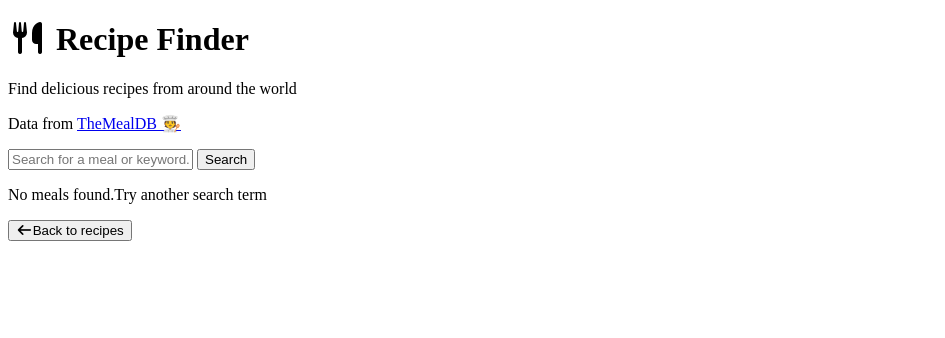
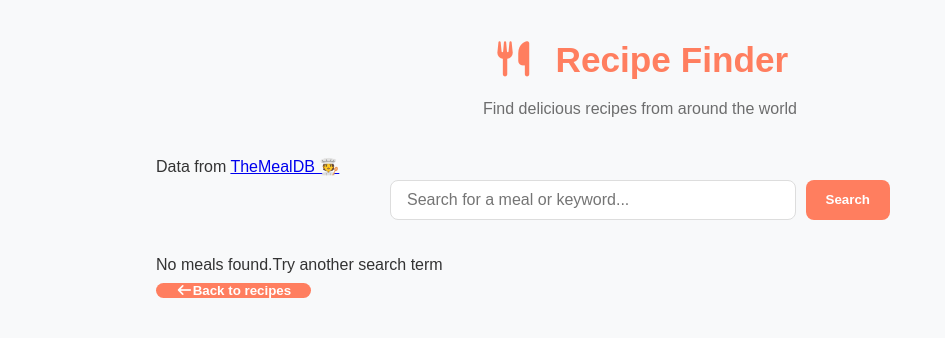
Before and after one commit to thanish-aahamed/Recepie-Finder, a plain HTML site: page index.html in a window 1280 px wide. Shown: the whole page, without its empty margins (0-945 px from the left). Drawn offline with Linux system fonts and the light colour scheme.

Commit message:
Basic CSS styling

```diff
--- a/index.html
+++ b/index.html
@@ -14,10 +14,11 @@
             <p>Find delicious recipes from around the world</p>
         </header>
         <p class="api-link">Data from <a href="https://www.themealdb.com/" target="_blank">TheMealDB 🧑‍🍳 </a></p>
+
         <div class="search-container">
-
             <input type="text" id="search-input" placeholder="Search for a meal or keyword...">
             <button id="search-btn">Search</button>
+        </div>
 
         <div id="error-container" class="hidden">
                 <p>No meals found.Try another search term</p>
@@ -30,12 +31,11 @@
         <div id="meal-details" class="hidden">
             <button id="back-btn"><i class="fas fa-arrow-left"></i>Back to recipes</button>
 
-                <div class="meal-details-content">
+            <div class="meal-details-content"></div>
 
         </div>
-            </div>
 
-        </div>
+
     </div>
 
     <script src="script.js"></script>
--- a/style.css
+++ b/style.css
@@ -0,0 +1,95 @@
+*{
+    margin: 0;
+    padding: 0;
+    box-sizing: border-box;
+}
+
+/* Color Palette */
+:root {
+  --primary: #ff7e5f;
+  --primary-dark: #eb5e41;
+  --primary-light: #ffb199;
+  --secondary: #0ba360;
+  --text-dark: #333333;
+  --text-light: #f8f9fa;
+  --background: #ffffff;
+  --background-light: #f8f9fa;
+  --card-bg: #ffffff;
+  --border-radius: 8px;
+  --shadow: 0 2px 4px rgba(0, 0, 0, 0.1);
+  --transition: all 0.3s ease;
+}
+
+body{
+    font-family: sans-serif;
+    background-color: var(--background-light);
+    color: var(--text-dark);
+    line-height: 1.6;
+}
+
+.container{
+    width: 100%;
+    max-width: 1000px;
+    margin: 0 auto;
+    padding: 2rem 1rem;
+}
+
+header{
+    text-align:center;
+    margin-bottom: 2rem;
+}
+
+h1{
+   font-size: 2.2rem;
+   color: var(--primary);
+   margin-bottom: 0.5rem;
+}
+
+h1 i{
+    margin-right:10px ;
+}
+
+header p{
+    opacity:0.7;
+    color: var(--text-dark);
+}
+
+.search-container{
+    display: flex;
+    margin-bottom: 2rem;
+    gap: 10px;
+    max-width: 500px;
+    margin-left: auto;
+    margin-right: auto;
+}
+
+input[type="text"]{
+    flex: 1;
+    padding:10px 16px ;
+    font-size: 1rem;
+    border-radius: var(--border-radius);
+    border: 1px solid #ddd;
+    background-color: var(--background);
+    color: var(--text-dark);
+    outline: none;
+}
+
+input[type="text"]:focus{
+    border-color: var(--primary);
+}
+
+button{
+    background-color: var(--primary);
+    color: white;
+    border: none;
+    border-radius: var(--border-radius);
+    padding: 0 20px;
+    font-size: 1 rem;
+    font-weight: 600;
+    cursor: pointer;
+    transition: var(--transition);
+}
+
+button:hover{
+    background-color: var(--primary-dark);
+}
```
Lines whose indentation alone changed are shown as unchanged.
